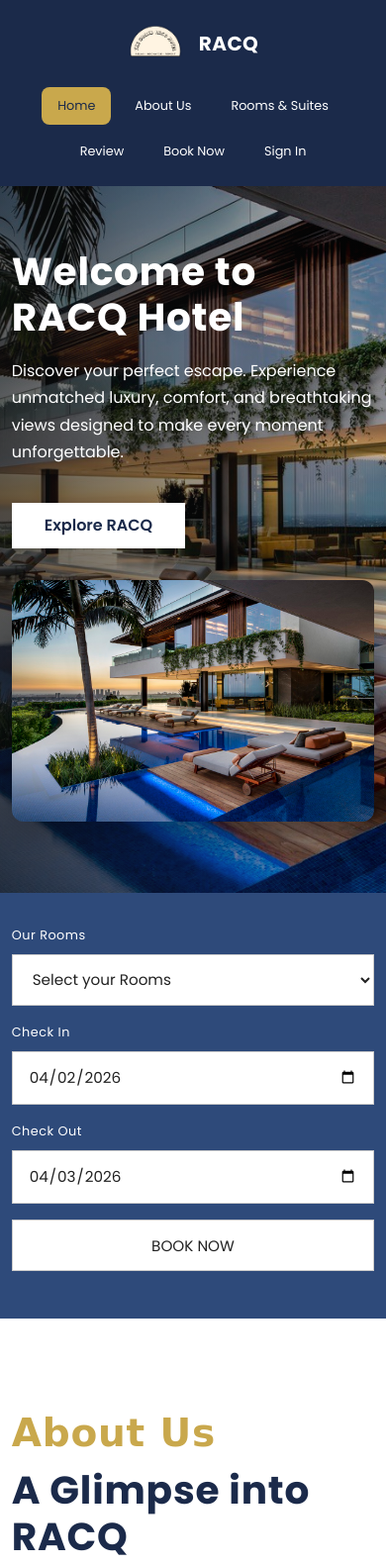
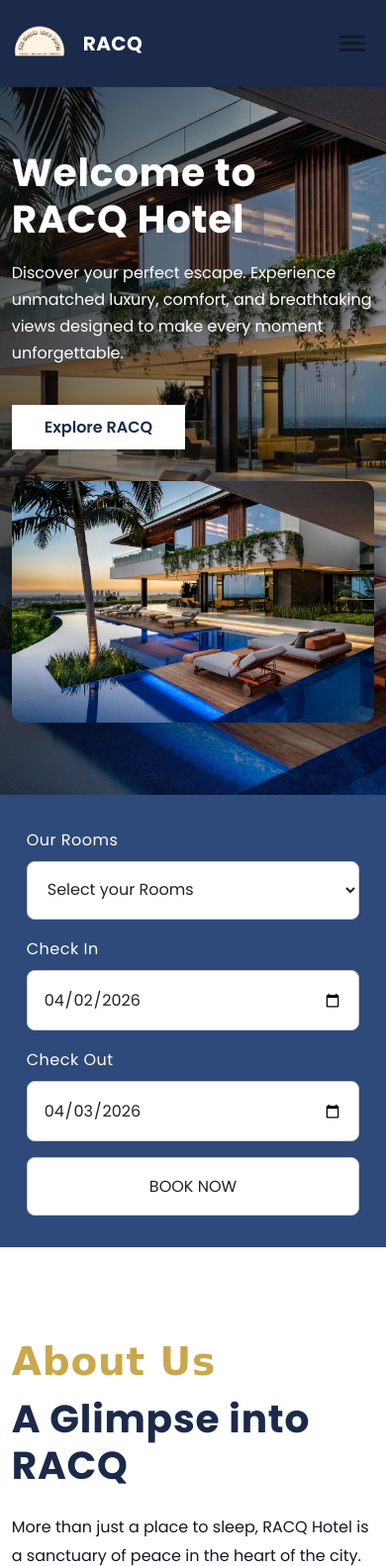
Before and after one commit to CreamySushi/RACQ-CRUD, a Flask app: page / in a window 390 px wide. Shown: the top 1582 px of the page at 99% size. Run offline with Flask 3, Linux system fonts and the light colour scheme.

Commit message:
style: implement mobile sidebar navigation and improve booking form UI

```diff
--- a/hotel_management_system/static/css/dashboardstyles.css
+++ b/hotel_management_system/static/css/dashboardstyles.css
@@ -159,6 +159,15 @@ nav button { display: none; }
     width: 3.5rem;
     height: auto;
     object-fit: contain;
+}
+
+.nav_toggle {
+    display: none;
+    background: transparent;
+    border: none;
+    color: var(--color1);
+    font-size: 2rem;
+    cursor: pointer;
 }
 
 .nav_menu {
@@ -810,8 +819,15 @@ tbody tr:hover { background: var(--color5); cursor: pointer; transition: backgro
 
     .booking_form {
         grid-template-columns: 1fr 1fr;
-        row-gap: 1rem;
-        column-gap: 1rem;
+        row-gap: 1.5rem;
+        column-gap: 1.5rem;
+    }
+
+    .booking_form select,
+    .booking_form input[type="date"],
+    .booking_form button {
+        padding: 1rem;
+        border-radius: 0.5rem;
     }
 
     .room_types {
@@ -834,18 +850,46 @@ tbody tr:hover { background: var(--color5); cursor: pointer; transition: backgro
     }
 
     .nav_container {
-        flex-direction: column;
+        flex-direction: row; /* Keep logo and toggle on same row */
+        justify-content: space-between;
         gap: 1rem;
+        flex-wrap: wrap; /* Ensure menu wraps below if absolute is not used */
+    }
+
+    .nav_toggle {
+        display: block; /* Show hamburger on mobile */
+        z-index: 1001; /* Ensure it stays above the sidebar */
+        position: relative;
     }
 
     .nav_menu {
-        flex-wrap: wrap;
-        justify-content: center;
-        gap: 0.5rem;
+        position: fixed; /* Make it a sidebar */
+        top: 0;
+        right: -100%; /* Hide off-screen to the right by default */
+        width: 250px;
+        height: 100vh;
+        background: var(--color5);
+        padding: 4rem 1rem 1rem;
+        flex-direction: column;
+        align-items: flex-start;
+        justify-content: flex-start;
+        gap: 1rem;
+        text-align: left;
+        box-shadow: -2px 0 1rem rgba(0,0,0,0.2);
+        z-index: 1000;
+        transition: right 0.3s ease-in-out;
+        display: flex; /* Override previous inline styles */
+    }
+
+    .nav_menu.active {
+        right: 0; /* Slide in when active */
     }
 
     .nav_menu a {
         padding: 0.5rem 1rem;
+        display: block;
+        width: 100%;
+        border-radius: 0.25rem;
     }
 
     .profile_dropdown {
@@ -861,8 +905,25 @@ tbody tr:hover { background: var(--color5); cursor: pointer; transition: backgro
         padding: 4rem 0;
     }
 
+    .booking {
+        padding: var(--space-4) 1rem var(--space-4);
+    }
+
     .booking_form {
         grid-template-columns: 1fr;
+        gap: 1rem;
+    }
+
+    .booking_row label {
+        font-size: 1rem; /* Slightly larger labels for touch */
+    }
+
+    .booking_form select,
+    .booking_form input[type="date"],
+    .booking_form button {
+        padding: 1rem; /* Larger touch targets */
+        font-size: 1rem;
+        border-radius: 0.5rem;
     }
 
     .room_types {
--- a/hotel_management_system/static/javascript/main.js
+++ b/hotel_management_system/static/javascript/main.js
@@ -144,3 +144,46 @@ document.addEventListener('DOMContentLoaded', function() {
         });
     });
 });
+
+// Mobile Nav Toggle (Sidebar)
+document.addEventListener('DOMContentLoaded', () => {
+    const navToggle = document.querySelector('.nav_toggle');
+    const navMenu = document.querySelector('.nav_menu');
+
+    if (navToggle && navMenu) {
+        navToggle.addEventListener('click', (e) => {
+            e.stopPropagation();
+            navMenu.classList.toggle('active');
+
+            // Change icon when active
+            const icon = navToggle.querySelector('i');
+            if(navMenu.classList.contains('active')) {
+                icon.className = 'uil uil-multiply'; // Close icon
+            } else {
+                icon.className = 'uil uil-bars'; // Burger icon
+            }
+        });
+    }
+
+    // Hide nav menu on smaller screens when link is clicked or outside is clicked
+    document.addEventListener('click', (e) => {
+        if (window.innerWidth <= 1024 && navMenu && navMenu.classList.contains('active')) {
+            if (!navMenu.contains(e.target) && !navToggle.contains(e.target)) {
+                navMenu.classList.remove('active');
+                const icon = navToggle.querySelector('i');
+                if(icon) icon.className = 'uil uil-bars';
+            }
+        }
+    });
+
+    const navLinks = document.querySelectorAll('.nav_menu a');
+    navLinks.forEach(link => {
+        link.addEventListener('click', () => {
+            if (window.innerWidth <= 1024 && navMenu) {
+                navMenu.classList.remove('active');
+                const icon = navToggle.querySelector('i');
+                if(icon) icon.className = 'uil uil-bars';
+            }
+        });
+    });
+});
--- a/hotel_management_system/templates/dashboard.html
+++ b/hotel_management_system/templates/dashboard.html
@@ -16,6 +16,10 @@
         <img src="{{url_for('static', filename='assets/WebsiteLogo.png')}}">
         <a href="{{url_for('dashboard')}}"><h4>RACQ</h4></a>
       </div>
+
+      <button class="nav_toggle" aria-label="Toggle navigation">
+        <i class="uil uil-bars"></i>
+      </button>
 
       <ul class="nav_menu">
         <li><a href="#" class="active" onclick="showPage('home_section', event)">Home</a></li>
```
